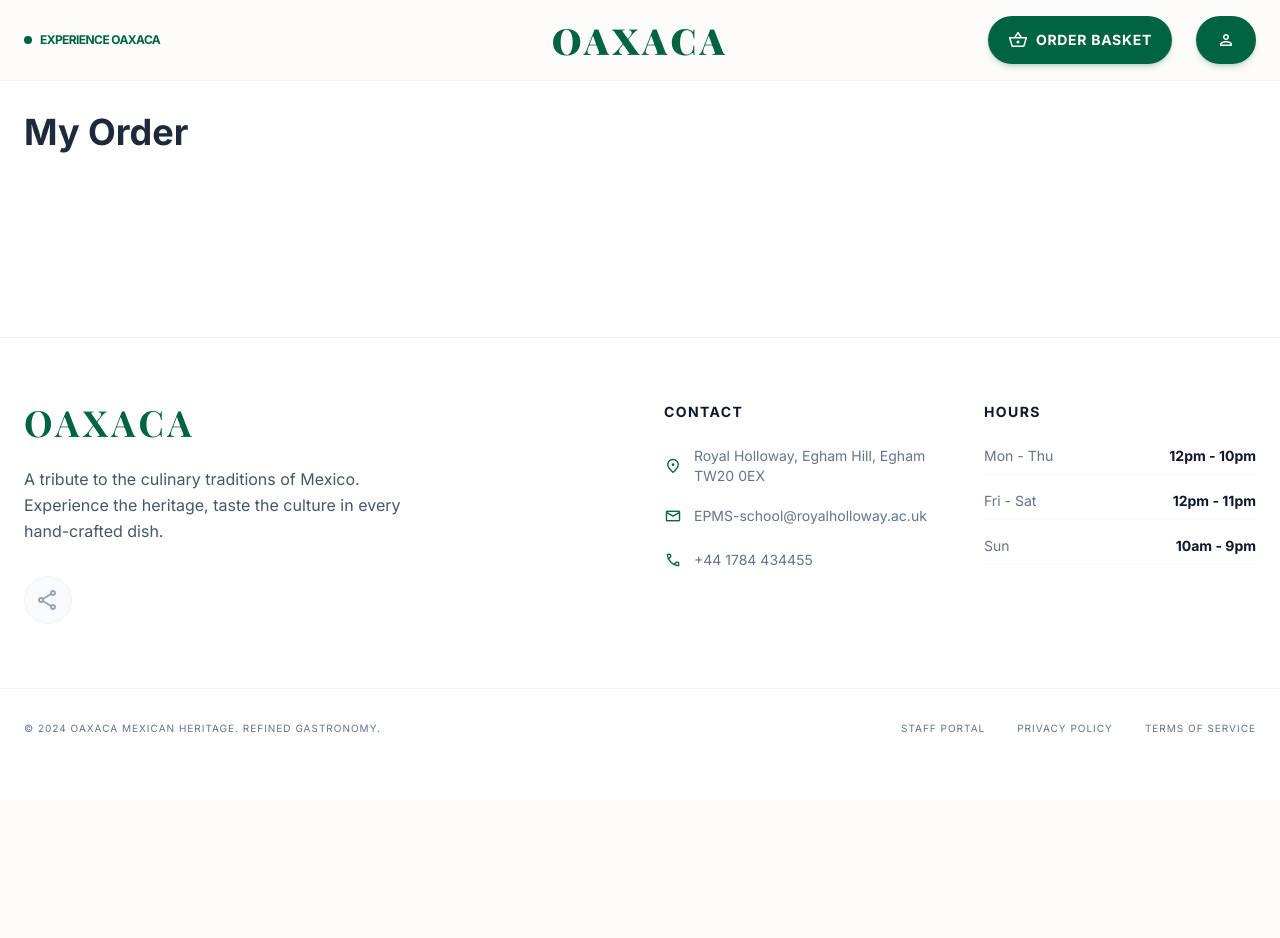
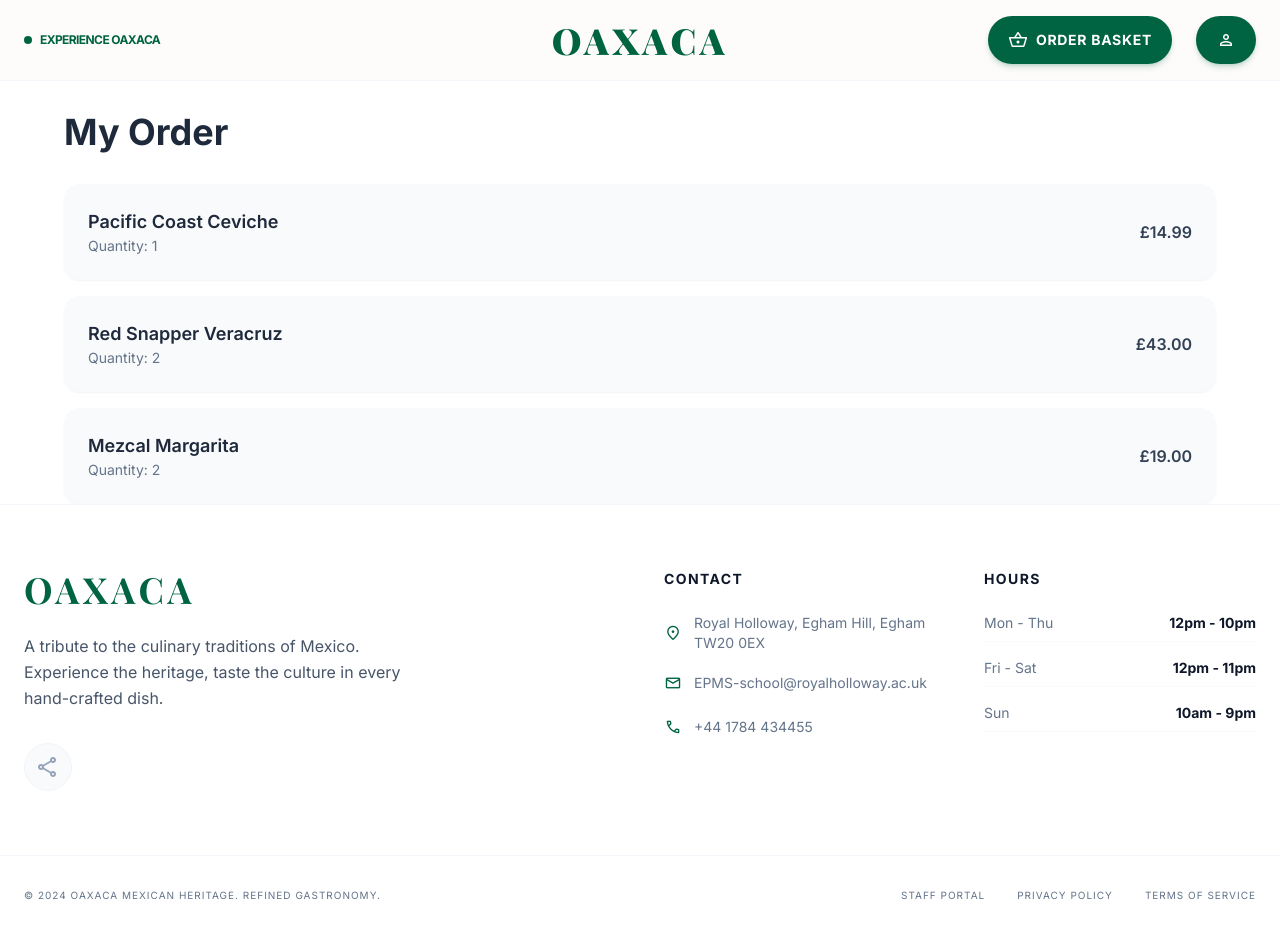
Before and after one commit to ionut-bujor/Oxaca, a React (Vite) app in the folder Frontend/: page /dashboard in a window 1280 px wide. Shown: the top 938 px of the page. Before the commit the page ends 800 px from the top, so only its background shows below. Built offline with nearby package versions, Linux system fonts and the light colour scheme; no server answers; a web font is replaced by a local one.

Commit message:
Render order list in dashboard #81

```diff
--- a/Frontend/src/pages/CustomerDashboard.tsx
+++ b/Frontend/src/pages/CustomerDashboard.tsx
@@ -29,9 +29,35 @@
       <Header cartCount={0} onCartClick={() => {}} />
 
       <main className="flex-grow pt-28 px-6">
-        <h2 className="text-4xl font-bold text-slate-800">
-          My Order
-        </h2>
+        <div className="max-w-6xl mx-auto">
+
+          <h2 className="text-4xl font-bold text-slate-800 mb-8">
+            My Order
+          </h2>
+
+          <div className="space-y-4">
+            {dashboardData.orders.map((order, index) => (
+              <div
+                key={index}
+                className="flex justify-between items-center p-6 bg-gray-50 rounded-2xl shadow-sm"
+              >
+                <div>
+                  <p className="font-semibold text-lg text-slate-800">
+                    {order.name}
+                  </p>
+                  <p className="text-sm text-slate-500">
+                    Quantity: {order.qty}
+                  </p>
+                </div>
+
+                <p className="font-semibold text-slate-700">
+                  £{(order.qty * order.price).toFixed(2)}
+                </p>
+              </div>
+            ))}
+          </div>
+
+        </div>
       </main>
 
       <Footer />
```
